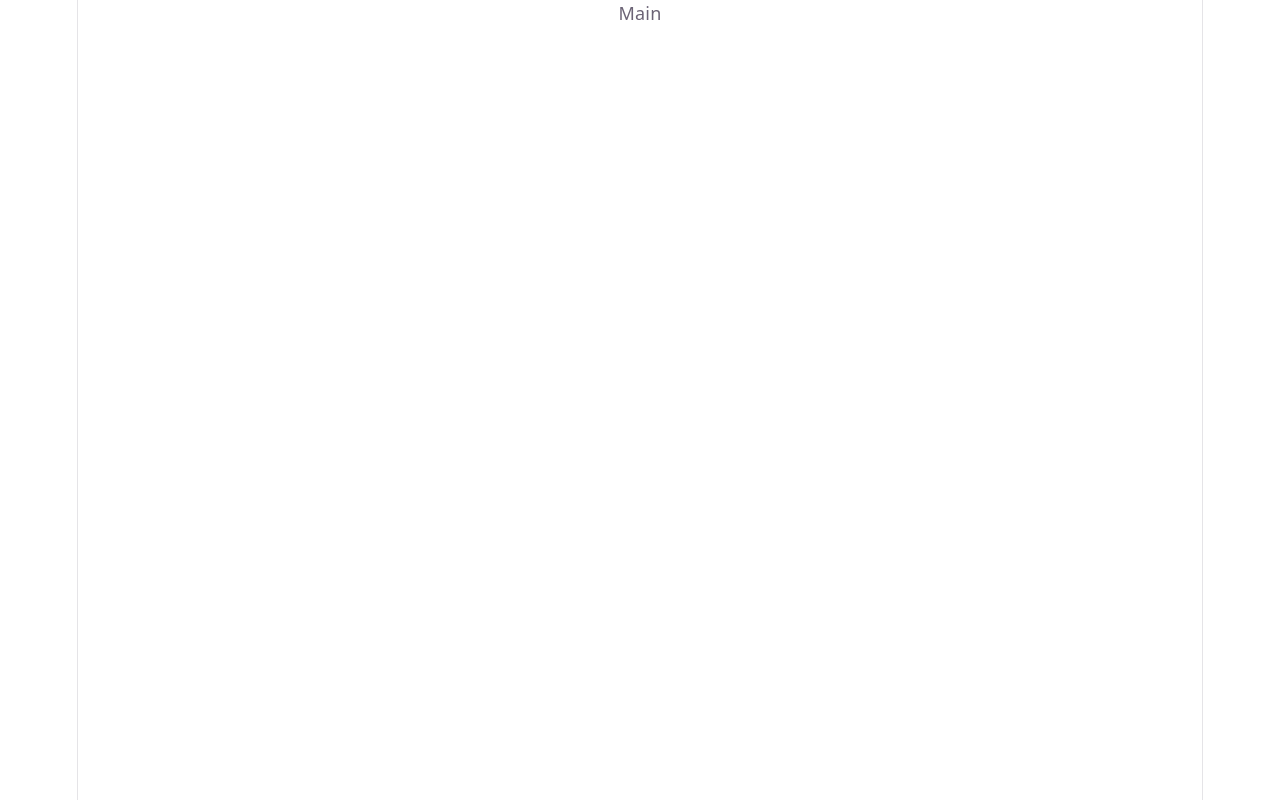
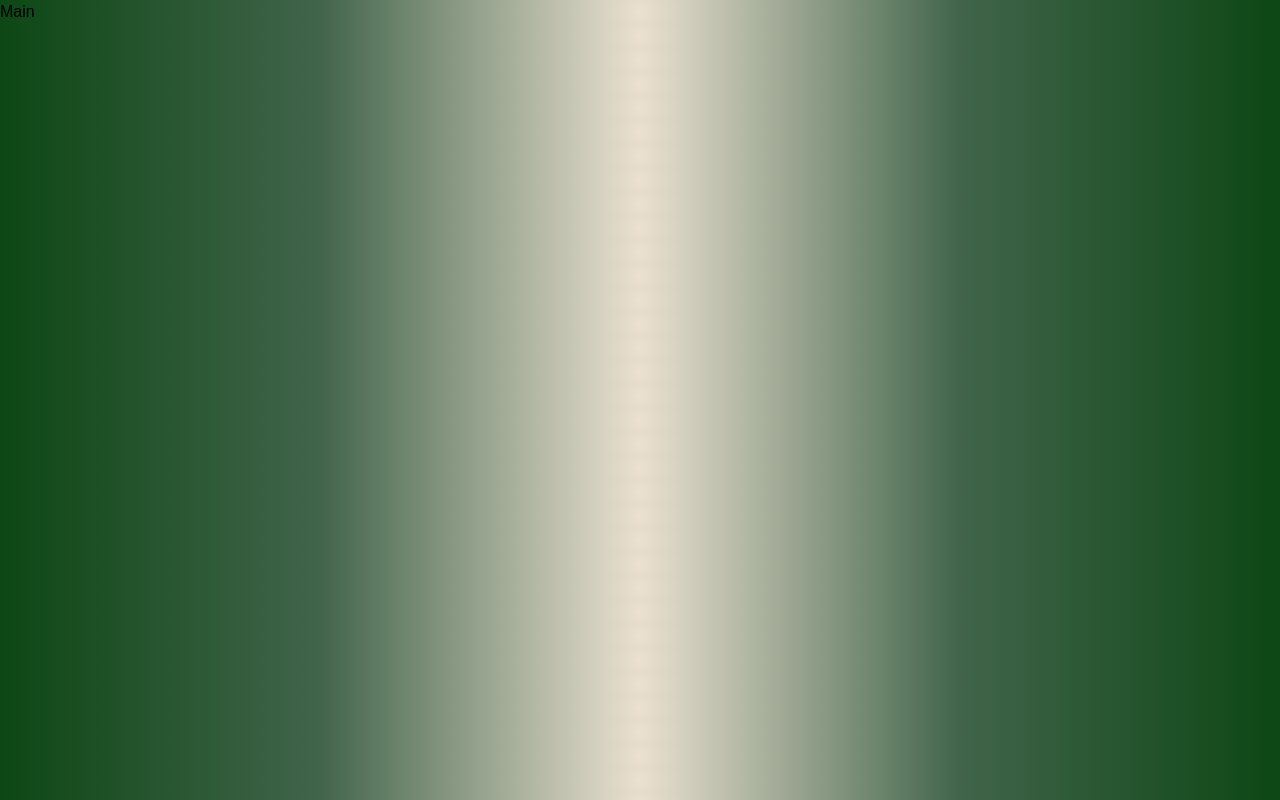
Before and after one commit to marefpceo/portfolio-react-vite, a React (Vite) app: page / in a window 1280 px wide. Built offline with nearby package versions, Linux system fonts and the light colour scheme.

Commit message:
Added layout background

```diff
--- a/src/index.css
+++ b/src/index.css
@@ -1,113 +1,48 @@
 @import 'tailwindcss';
 
-:root {
-  --text: #6b6375;
-  --text-h: #08060d;
-  --bg: #fff;
-  --border: #e5e4e7;
-  --code-bg: #f4f3ec;
-  --accent: #aa3bff;
-  --accent-bg: rgba(170, 59, 255, 0.1);
-  --accent-border: rgba(170, 59, 255, 0.5);
-  --social-bg: rgba(244, 243, 236, 0.5);
-  --shadow:
-    rgba(0, 0, 0, 0.1) 0 10px 15px -3px, rgba(0, 0, 0, 0.05) 0 4px 6px -2px;
+@layer utilities {
+  /* Hide scrollbar for Chrome , Safari and Opera */
+  .no-scrollbar::-webkit-scrollbar {
+    display: none;
+  }
+  /* Hide scrollbar for IE, Edge and Firefox */
+  .no-scrollbar {
+    -ms-overflow-style: none;
+    scrollbar-width: none;
+  }
+}
 
-  --sans: system-ui, 'Segoe UI', Roboto, sans-serif;
-  --heading: system-ui, 'Segoe UI', Roboto, sans-serif;
-  --mono: ui-monospace, Consolas, monospace;
+@theme {
+  --color-nature-accent: #e9762b;
+  --color-nature-dark: #0d4715;
+  --color-nature-alt: #41644a;
+  --color-nature-light: #ebe1d1;
 
-  font: 18px/145% var(--sans);
-  letter-spacing: 0.18px;
-  color-scheme: light dark;
-  color: var(--text);
-  background: var(--bg);
-  font-synthesis: none;
-  text-rendering: optimizeLegibility;
-  -webkit-font-smoothing: antialiased;
-  -moz-osx-font-smoothing: grayscale;
+  --breakpoint-xs: 30rem;
+}
 
-  @media (max-width: 1024px) {
-    font-size: 16px;
-  }
+@theme inline {
+  --color-background: var(--background);
+  --color-foreground: var(--foreground);
+  --font-sans: var(--font-rem-sans);
+  --font-mono: var(--font-geist-mono);
 }
 
 @media (prefers-color-scheme: dark) {
   :root {
-    --text: #9ca3af;
-    --text-h: #f3f4f6;
-    --bg: #16171d;
-    --border: #2e303a;
-    --code-bg: #1f2028;
-    --accent: #c084fc;
-    --accent-bg: rgba(192, 132, 252, 0.15);
-    --accent-border: rgba(192, 132, 252, 0.5);
-    --social-bg: rgba(47, 48, 58, 0.5);
-    --shadow:
-      rgba(0, 0, 0, 0.4) 0 10px 15px -3px, rgba(0, 0, 0, 0.25) 0 4px 6px -2px;
-  }
-
-  #social .button-icon {
-    filter: invert(1) brightness(2);
+    --background: #0a0a0a;
+    --foreground: #ededed;
   }
 }
 
 body {
-  margin: 0;
+  background-color: var(--background);
+  background-image: radial-gradient(
+    circle,
+    var(--color-nature-light),
+    var(--color-nature-alt),
+    var(--color-nature-dark)
+  );
+  color: var(--foreground);
+  font-family: Arial, Helvetica, sans-serif;
 }
-
-#root {
-  width: 1126px;
-  max-width: 100%;
-  margin: 0 auto;
-  text-align: center;
-  border-inline: 1px solid var(--border);
-  min-height: 100svh;
-  display: flex;
-  flex-direction: column;
-  box-sizing: border-box;
-}
-
-h1,
-h2 {
-  font-family: var(--heading);
-  font-weight: 500;
-  color: var(--text-h);
-}
-
-h1 {
-  font-size: 56px;
-  letter-spacing: -1.68px;
-  margin: 32px 0;
-  @media (max-width: 1024px) {
-    font-size: 36px;
-    margin: 20px 0;
-  }
-}
-h2 {
-  font-size: 24px;
-  line-height: 118%;
-  letter-spacing: -0.24px;
-  margin: 0 0 8px;
-  @media (max-width: 1024px) {
-    font-size: 20px;
-  }
-}
-p {
-  margin: 0;
-}
-
-code,
-.counter {
-  font-family: var(--mono);
-  display: inline-flex;
-  border-radius: 4px;
-  color: var(--text-h);
-}
-
-code {
-  font-size: 15px;
-  line-height: 135%;
-  padding: 4px 8px;
-  background: var(--code-bg);
-}
```
